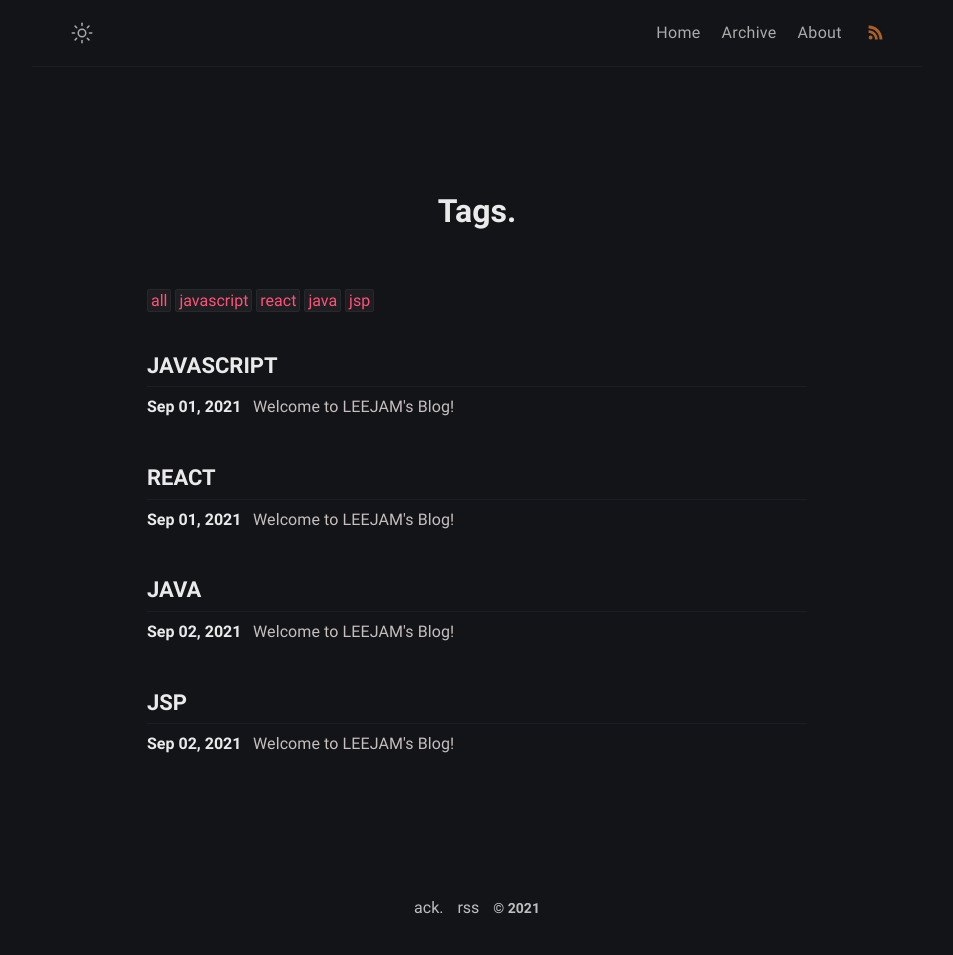
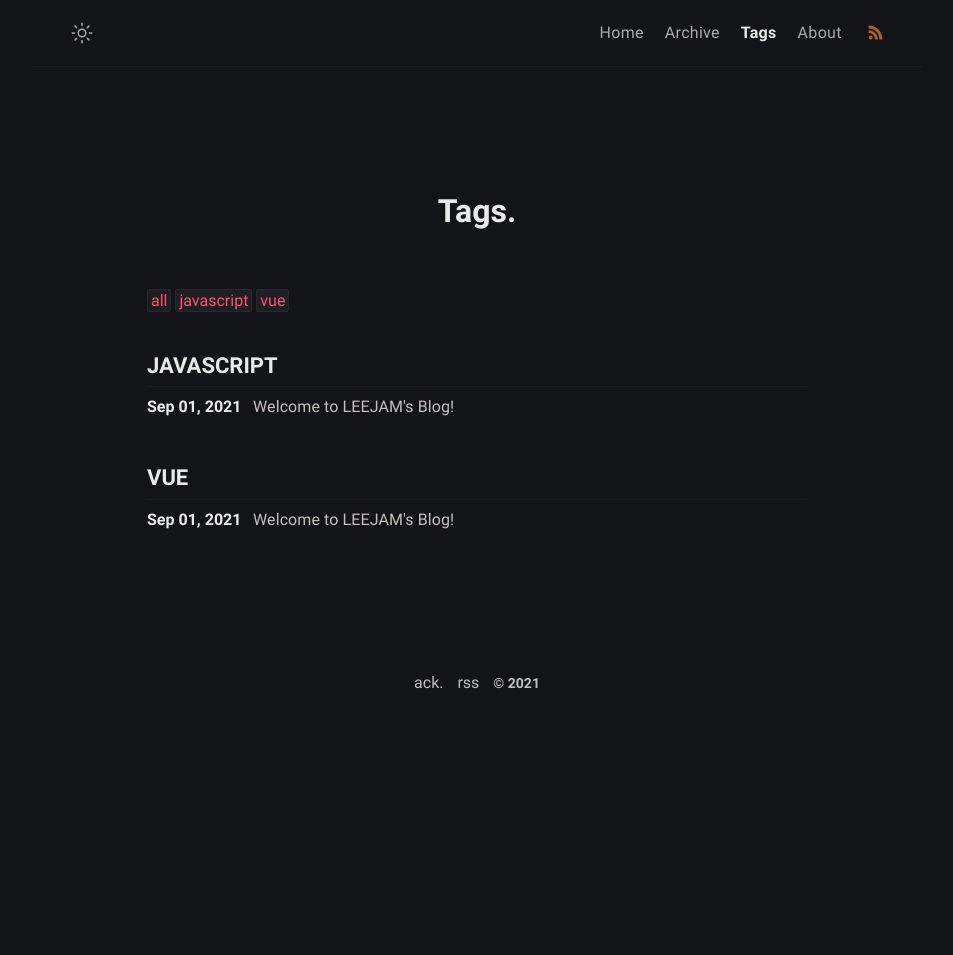
Before and after one commit to LeeJams/LeeJams.github.io, a Jekyll site: the page built from tags.html, in a window 1280 px wide. Shown: the whole page, without its empty margins (163-1116 px from the left). Built offline with Jekyll 4.4.1, drawn with Linux system fonts in a browser that asks for light colours; after the commit the page ends 900 px from its top, so only the background shows below that.

Commit message:
add tags menu

```diff
--- a/_data/menus.yml
+++ b/_data/menus.yml
@@ -5,6 +5,10 @@
 - title: Archive
   url: /archive/
   external: false
+
+- title: Tags
+  url: /tags/
+  external: false # set true if you using external link, see below
 
 - title: About
   url: /about/
--- a/_posts/2021-09-01-first.md
+++ b/_posts/2021-09-01-first.md
@@ -1,11 +1,11 @@
 ---
 layout: post
 title: "Welcome to LEEJAM's Blog!"
-tags: [javascript, react]
+tags: [javascript, vue]
 ---
 
 # Welcome
 
-**Hello world**, this is my first LEEJAM's blog post.
+**Hello world**, this is first LEEJAM's blog post.
 
 I hope you like it!
--- a/_posts/2021-09-02-scond.md
+++ /dev/null
@@ -1,9 +0,0 @@
----
-layout: post
-title: "Welcome to LEEJAM's Blog!"
-tags: [java, jsp]
----
-
-# TagTest
-
-태그 테스트 중
```
